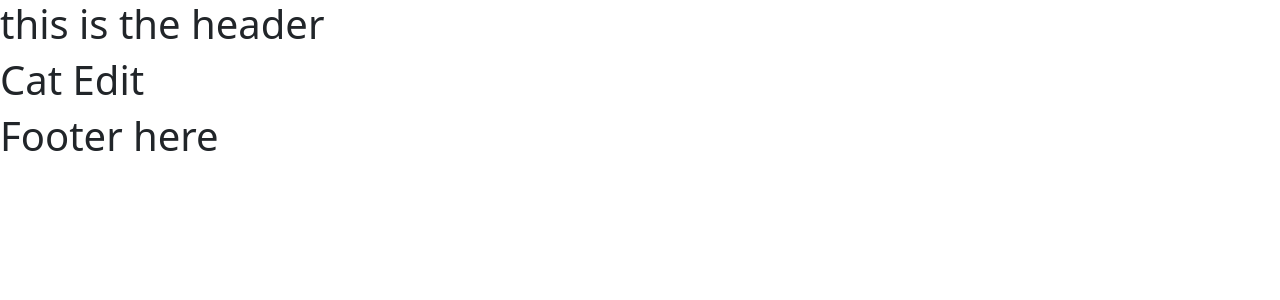
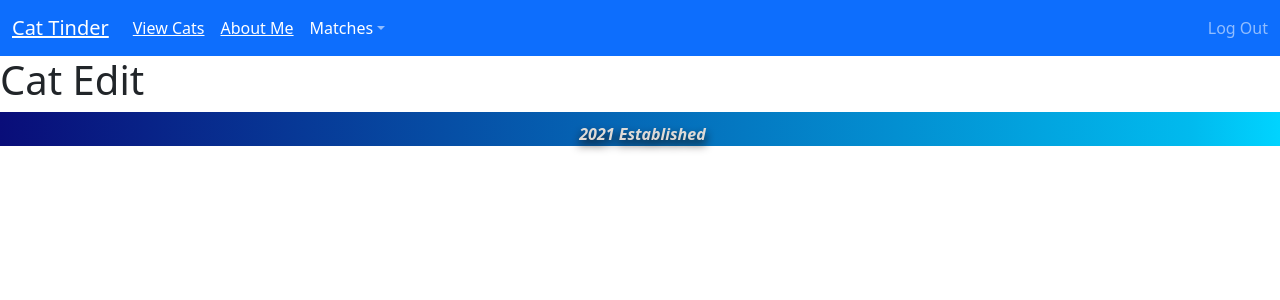
Before and after one commit to learn-academy-2021-echo/cat-tinder-frontend-gatitas, a React (Create React App) app: page /catedit in a window 1280 px wide. Shown: the top 300 px of the page. Built offline with nearby package versions, Linux system fonts and the light colour scheme.

Commit message:
added link component from react-dom

```diff
--- a/src/components/Footer.js
+++ b/src/components/Footer.js
@@ -1,9 +1,15 @@
 import React, { Component } from 'react';
+import styles from './Footer.module.css'
 
 export default class Footer extends Component {
   render() {
-    return <div>
-        <h1>Footer here</h1>
-    </div>;
+    return( <div>
+      <footer className={styles.container}>
+        <div className={styles.yearEstablished}>
+            <span id={styles.year}>2021 Established</span>
+        </div>
+      </footer >
+    </div>
+    )
   }
 }
--- /dev/null
+++ b/src/components/Footer.module.css
@@ -0,0 +1,28 @@
+.container {
+  position: relative;
+  bottom: 0px;
+  width: 100%;
+  height: 15%;
+  background: linear-gradient(
+    90deg,
+    rgba(2, 0, 36, 1) 0%,
+    rgba(9, 13, 121, 1) 0%,
+    rgba(1, 186, 238, 1) 93%,
+    rgba(0, 212, 255, 1) 100%
+  );
+}
+
+.yearEstablished {
+  display: flex;
+  justify-content: center;
+  /*invert function inverts the content from black to aliceblue
+    drop-shadow function to create a shadow effect on the label and icon*/
+  filter: drop-shadow(0px 5px 5px aliceblue) invert(100%);
+  padding-top: 10px;
+}
+
+#year {
+  font-weight: bold;
+  font-style: italic;
+  margin-left: 5px;
+}
--- /dev/null
+++ b/src/components/Header.css
@@ -0,0 +1,3 @@
+.Header-navLabels {
+  color: white;
+}
--- a/src/components/Header.js
+++ b/src/components/Header.js
@@ -1,67 +1,71 @@
 import React, { Component } from 'react';
 import {Navbar, NavbarBrand, NavbarToggler, Collapse, Nav, NavItem, NavLink, UncontrolledDropdown, DropdownToggle, DropdownMenu, DropdownItem, NavbarText} from 'reactstrap';
+import { Link } from 'react-router-dom';
+import './Header.css'
 
 export default class Header extends Component {
   render() {
     return (
+      <>
     <h1>this is the header</h1>
-    // <div>
-    // <Navbar
-    //   color="primary"
-    //   dark
-    //   expand="md"
-    //   fixed="top"
-    //   light
-    // >
-    //   <NavbarBrand href="/">
-    //     Cat Tinder
-    //   </NavbarBrand>
-    //   <NavbarToggler onClick={function noRefCheck(){}} />
-    //   <Collapse navbar>
-    //     <Nav
-    //       className="me-auto"
-    //       navbar
-    //     >
-    //       <NavItem>
-    //         <NavLink href="/catshow/">
-    //           View Cats
-    //         </NavLink>
-    //       </NavItem>
-    //       <NavItem>
-    //         <NavLink href="https://github.com/reactstrap/reactstrap">
-    //           About Me
-    //         </NavLink>
-    //       </NavItem>
-    //       <UncontrolledDropdown
-    //         inNavbar
-    //         nav
-    //       >
-    //         <DropdownToggle
-    //           caret
-    //           nav
-    //         >
-    //           Matches
-    //         </DropdownToggle>
-    //         <DropdownMenu right>
-    //           <DropdownItem>
-    //             Most Recent
-    //           </DropdownItem>
-    //           <DropdownItem>
-    //             View Messages
-    //           </DropdownItem>
-    //           <DropdownItem divider />
-    //           <DropdownItem>
-    //             View Likes
-    //           </DropdownItem>
-    //         </DropdownMenu>
-    //       </UncontrolledDropdown>
-    //     </Nav>
-    //     <NavbarText>
-    //       Log Out
-    //     </NavbarText>
-    //   </Collapse>
-    // </Navbar>
-    // </div>
+    <div>
+    <Navbar
+      color="primary"
+      dark
+      expand="md"
+      fixed="top"
+      light
+    >
+      <NavbarBrand>
+      <Link to="/" className="Header-navLabels">Cat Tinder</Link>
+      </NavbarBrand>
+      <NavbarToggler onClick={function noRefCheck(){}} />
+      <Collapse navbar>
+        <Nav
+          className="me-auto"
+          navbar
+        >
+          <NavItem>
+          <NavLink>
+            <Link to="/catindex" className="Header-navLabels">View Cats</Link>
+            </NavLink>
+          </NavItem>
+          <NavItem>
+            <NavLink>
+            <Link to="/catshow" className="Header-navLabels">About Me</Link>
+            </NavLink>
+          </NavItem>
+          <UncontrolledDropdown
+            inNavbar
+            nav
+          >
+            <DropdownToggle
+              caret
+              nav
+            >
+              <span className="Header-navLabels">Matches</span>
+            </DropdownToggle>
+            <DropdownMenu right>
+              <DropdownItem>
+                Most Recent
+              </DropdownItem>
+              <DropdownItem>
+                View Messages
+              </DropdownItem>
+              <DropdownItem divider />
+              <DropdownItem>
+                View Likes
+              </DropdownItem>
+            </DropdownMenu>
+          </UncontrolledDropdown>
+        </Nav>
+        <NavbarText>
+          Log Out
+        </NavbarText>
+      </Collapse>
+    </Navbar>
+    </div>
+    </>
   )
   }
 }
--- /dev/null
+++ b/src/pages/NotFound.css
@@ -0,0 +1,7 @@
+#NotFound-container {
+  /* background: linear-gradient(90deg, #00d2ff 0%, #3a47d5 100%); */
+  /* background: linear-gradient(90deg, #d53369 0%, #daae51 100%); */
+  /* background: linear-gradient(90deg, #fcff9e 0%, #c67700 100%); */
+  background-color: #ffe53b;
+  background-image: linear-gradient(147deg, #ffe53b 0%, #ff2525 74%);
+}
--- a/src/pages/NotFound.js
+++ b/src/pages/NotFound.js
@@ -1,9 +1,10 @@
 import React, { Component } from 'react';
+import './NotFound.css'
 
 export default class NotFound extends Component {
   render() {
-    return <div>
-         <h1>Not Found</h1>
+    return <div id="NotFound-container">
+         <h1>Not Found 404</h1>
     </div>;
   }
 }
```
